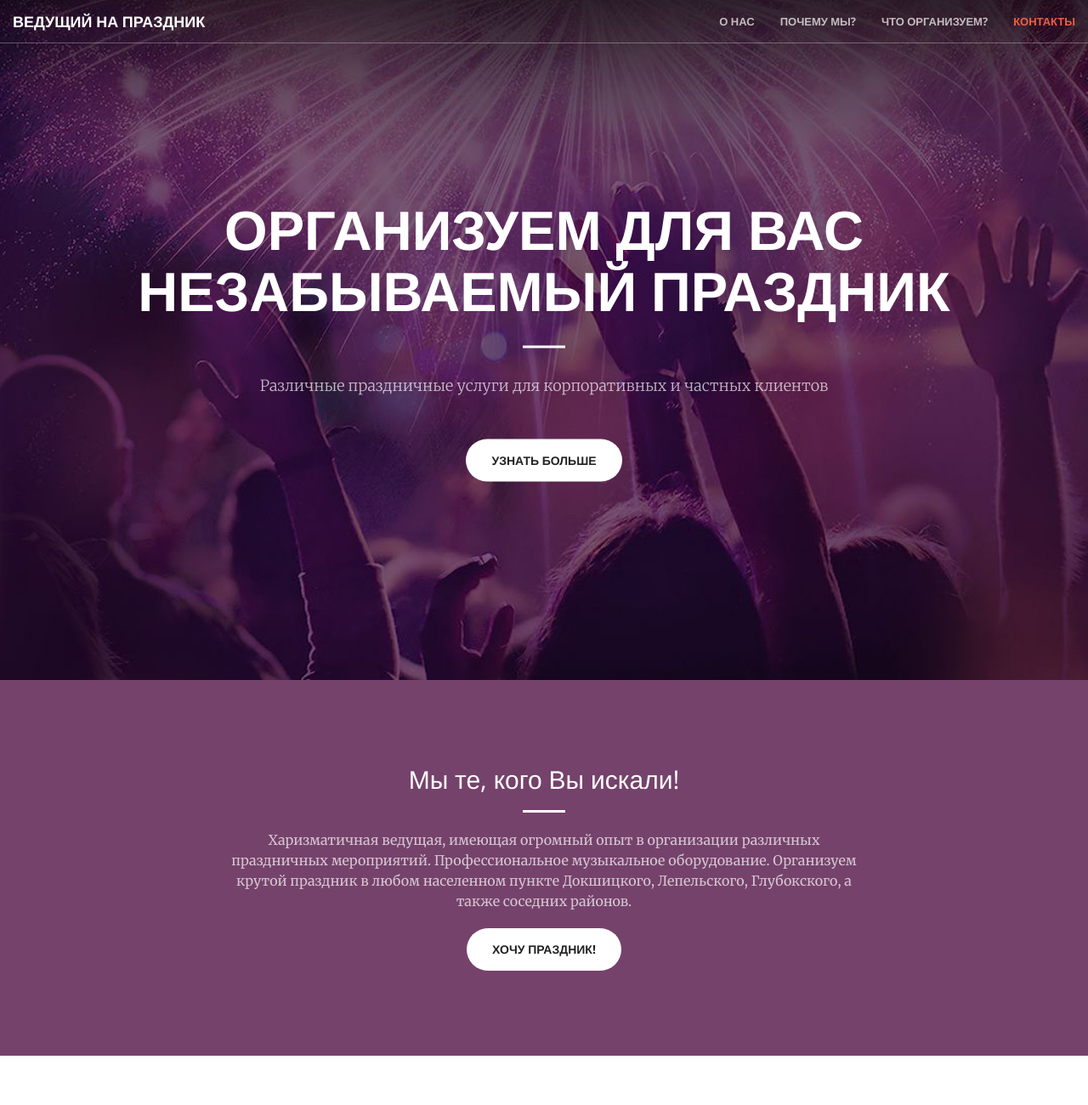
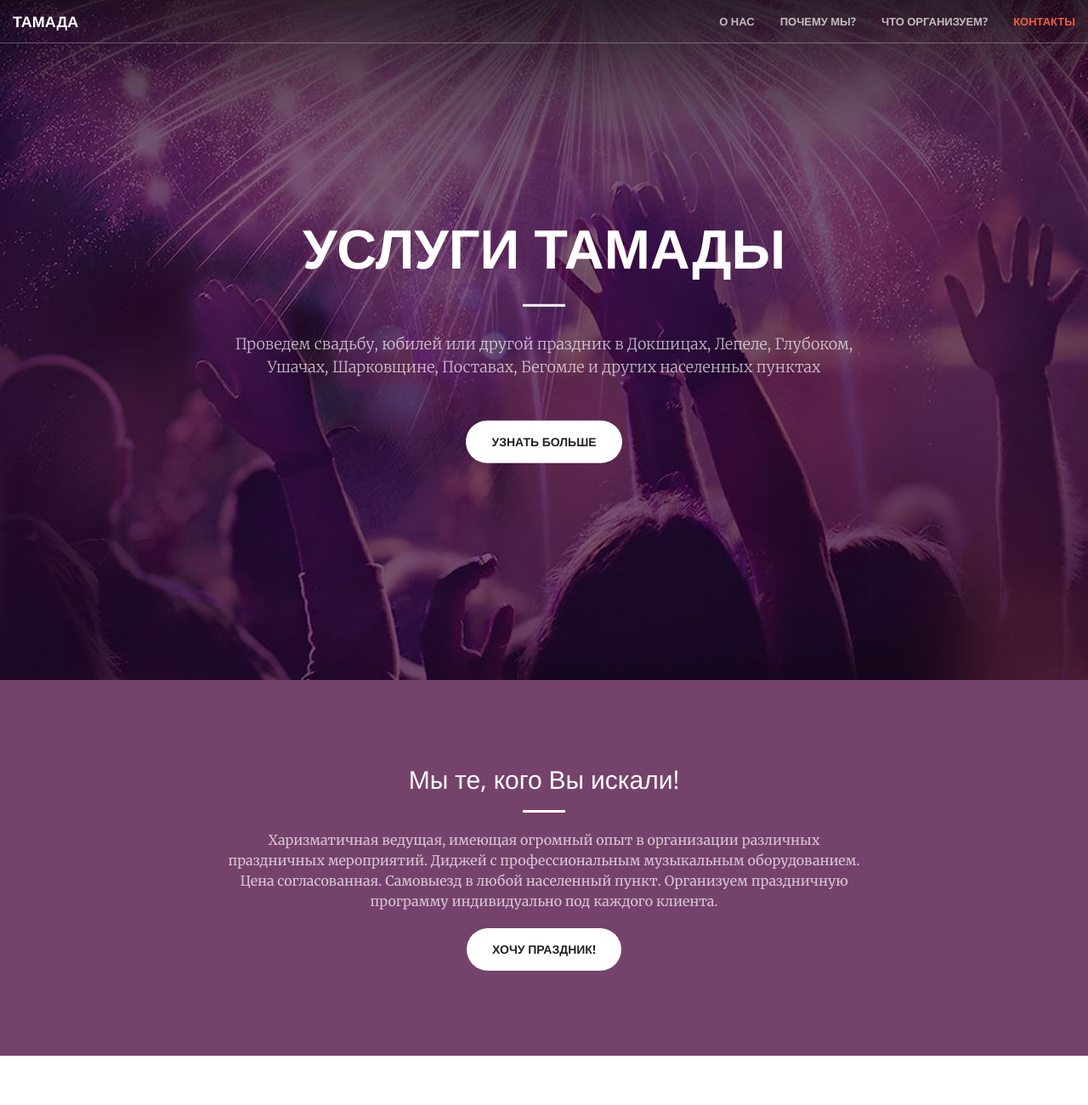
Before and after one commit to fury93/tamada, a website: page index.html in a window 1280 px wide. Shown: the top 1300 px of the page at 85% size. Drawn offline with nearby package versions, Linux system fonts and the light colour scheme.

Commit message:
Text edits

```diff
--- a/index.html
+++ b/index.html
@@ -10,7 +10,7 @@
     <meta name="description" content="Вещущий на свадьбу, Докшицы, Лепель, Глубокое, Бегомль, Поставы, Ушачи">
     <meta name="Keywords" content="Тамада, ведущий на свадьбу, тамада недорого, услуги тамады, свадебный ведущий, тамада Докшицы, тамада Лепель, тамада Глубокое">
     <meta name="author" content="Laptev Yourick">
-    <meta http-equiv="Cache-Control" content="max-age=3600, must-revalidate" />
+    <meta http-equiv="Cache-control" content="public">
 
     <title>Ведущий на праздник</title>
 
@@ -44,7 +44,6 @@
         ga('create', 'UA-78549517-1', 'auto');
         ga('send', 'pageview');
         setTimeout(function(){ga('send', 'event', 'nobouncy', '15sec')}, 15000);
-
     </script>
 
 </head>
@@ -61,7 +60,7 @@
                     <span class="icon-bar"></span>
                     <span class="icon-bar"></span>
                 </button>
-                <a class="navbar-brand page-scroll" href="#page-top">Ведущий на праздник</a>
+                <a class="navbar-brand page-scroll" href="#page-top">Тамада</a>
             </div>
 
             <!-- Collect the nav links, forms, and other content for toggling -->
@@ -89,9 +88,9 @@
     <header>
         <div class="header-content">
             <div class="header-content-inner">
-                <h1>ОРГАНИЗУЕМ ДЛЯ ВАС НЕЗАБЫВАЕМЫЙ ПРАЗДНИК</h1>
+                <h1>Услуги тамады</h1>
                 <hr>
-                <p>Различные праздничные услуги для корпоративных и частных клиентов</p>
+                <p>Проведем свадьбу, юбилей или другой праздник в Докшицах, Лепеле, Глубоком, Ушачах, Шарковщине, Поставах, Бегомле и других населенных пунктах</p>
                 <a href="#about" class="btn btn-default btn-xl page-scroll wow tada">Узнать больше</a>
             </div>
         </div>
@@ -104,8 +103,8 @@
                     <h2 class="section-heading">Мы те, кого Вы искали!</h2>
                     <hr class="light">
                     <p class="text-faded">Харизматичная ведущая, имеющая огромный опыт в организации различных праздничных мероприятий.
-                        Профессиональное музыкальное оборудование.
-                        Организуем крутой праздник в любом населенном пункте Докшицкого, Лепельского, Глубокского, а также соседних районов.
+                        Диджей с профессиональным музыкальным оборудованием. Цена согласованная. Самовыезд в любой населенный пункт.
+                        Организуем праздничную программу индивидуально под каждого клиента.
                     </p>
                 <a href="#contact" class="page-scroll btn btn-default btn-xl wow tada">Хочу праздник!</a>
             </div>
@@ -205,6 +204,7 @@
                 <div class="col-lg-4 col-lg-offset-2 text-center">
                     <i class="fa fa-phone fa-3x wow bounceIn"></i>
                     <p>+375 (33) 329-83-69</p>
+                    <p>Светлана</p>
                 </div>
                 <div class="col-lg-4 text-center">
                     <i class="fa fa-envelope-o fa-3x wow bounceIn" data-wow-delay=".1s"></i>
@@ -224,10 +224,8 @@
                 </div>
                 <div class="col-md-4">
                     <ul class="list-inline social-buttons">
-                        <li><a href="#"><i class="fa fa-vk"></i></a>
-                        </li>
-                        <li><a href="#"><i class="fa fa-odnoklassniki"></i></a>
-                        </li>
+                        <!--<li><a href="#"><i class="fa fa-vk"></i></a></li>-->
+                        <!--<li><a href="#"><i class="fa fa-odnoklassniki"></i></a></li>-->
                     </ul>
                 </div>
             </div>
```
